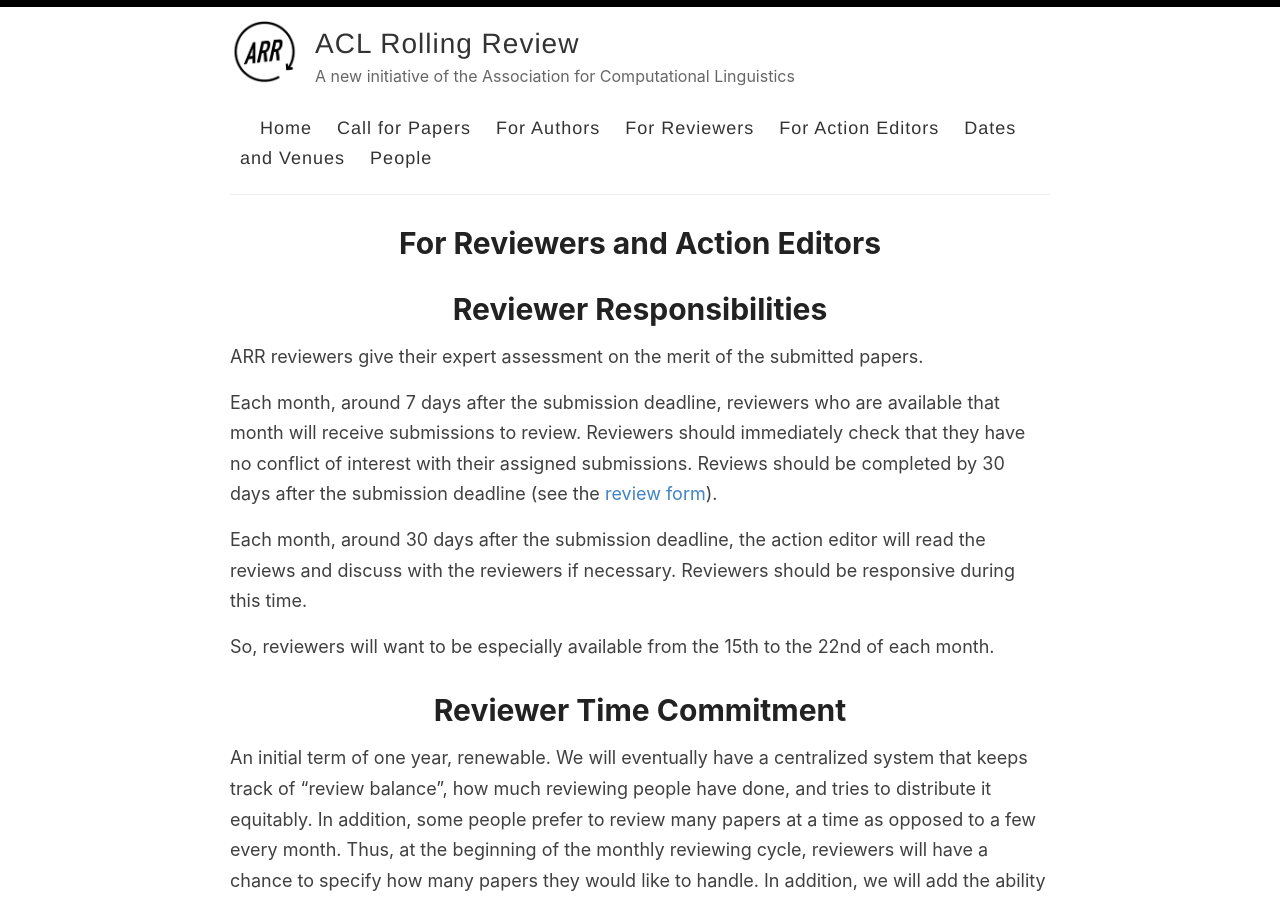
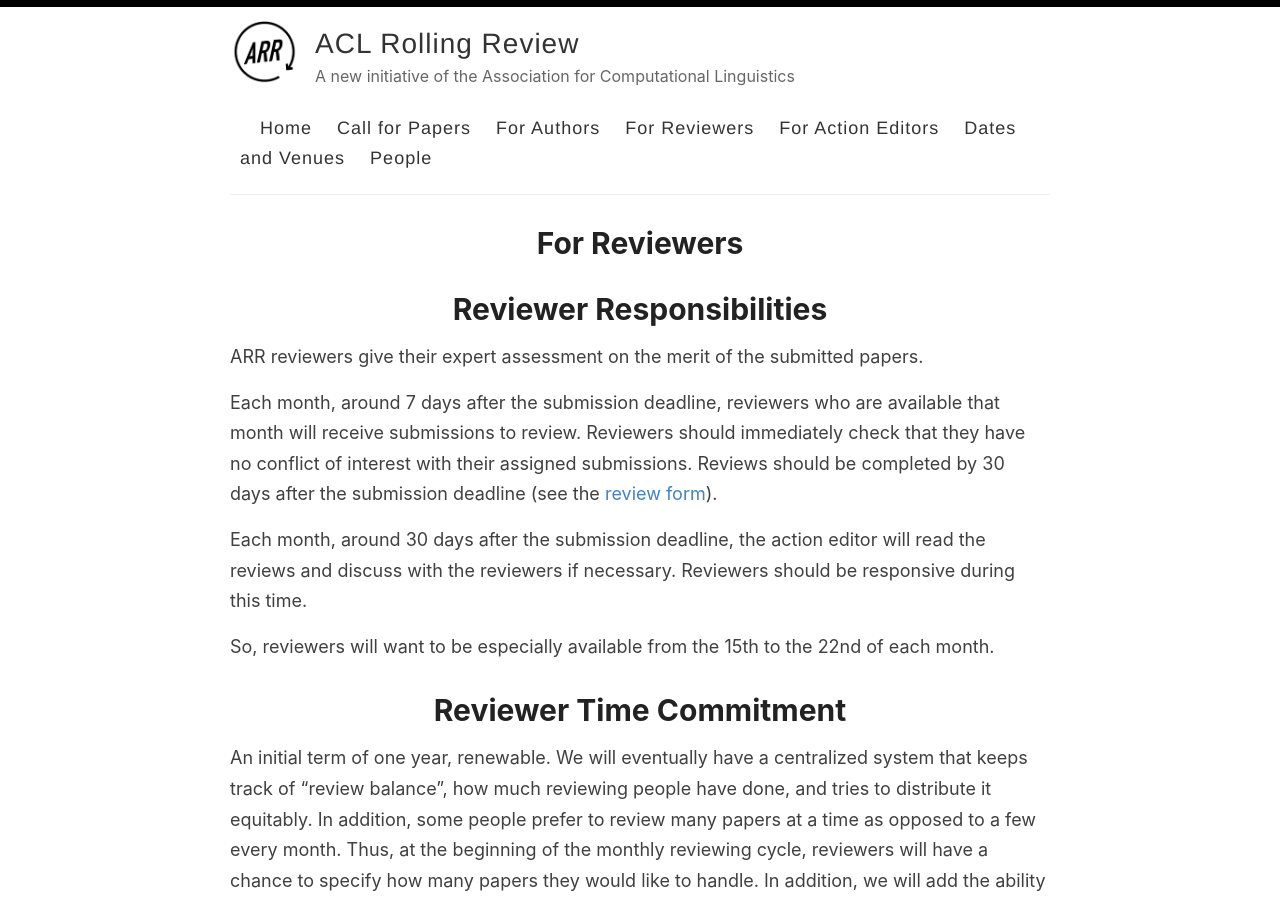
Before and after one commit to amitmerchant1990/reverie, a Jekyll site: the page built from reviewers.md, in a window 1280 px wide and 900 px high. Built offline with Jekyll 4.4.1, drawn with Linux system fonts in a browser that asks for light colours.

Commit message:
Fix title of "For Reviewers" page

```diff
--- a/reviewers.md
+++ b/reviewers.md
@@ -1,6 +1,6 @@
 ---
 layout: page
-title: "For Reviewers and Action Editors"
+title: "For Reviewers"
 permalink: /reviewers
 ---
 
```
